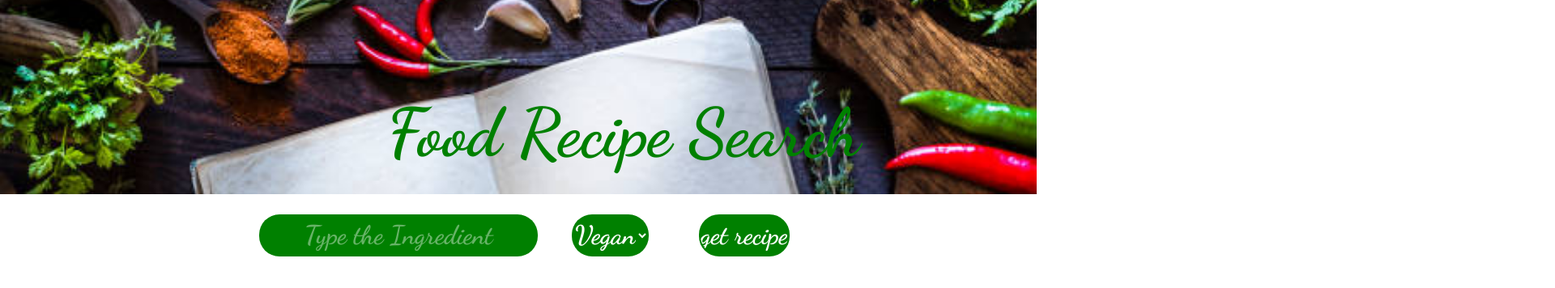
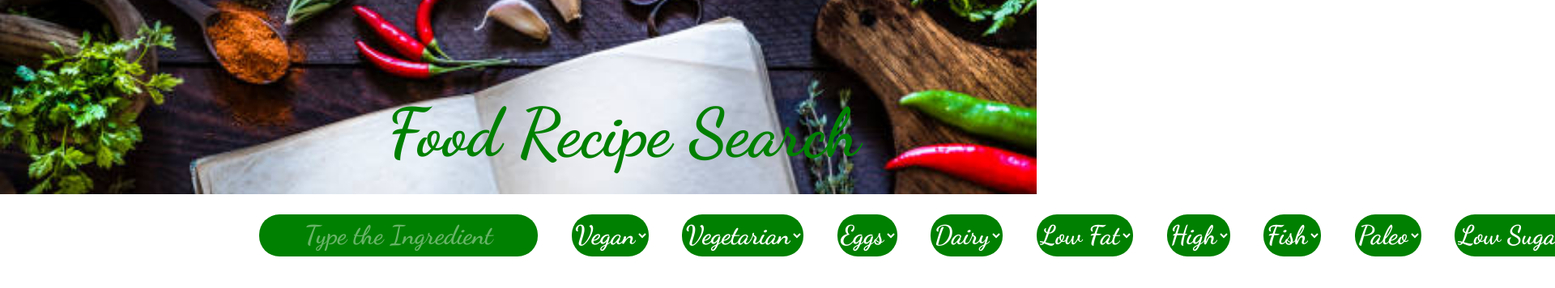
Before and after one commit to sgujuluva/food-recipe-app, a React (Create React App) app: page / in a window 1280 px wide. Shown: the top 356 px of the page at 81% size, 1920 px wide, since content can reach past the window. Built offline with nearby package versions, Linux system fonts and the light colour scheme; no server answers.

Commit message:
health label options given

```diff
--- a/src/App.js
+++ b/src/App.js
@@ -4,8 +4,9 @@ import { useState } from "react";
 import Axios from "axios";
 
 function App() {
+
   const [input, setInput] = useState("");
-  const [healthLabel,setHealthLabel] = useState("vegetarian");
+  const [healthLabel, setHealthLabel] = useState("vegetarian");
   const [recipes, setRecipes] = useState([]);
 
   const url = `https://api.edamam.com/search?q=${input}&app_id=1c719840&app_key=${process.env.REACT_APP_API_KEY}&from=0&to=3&calories=591-722&health=${healthLabel}`;
@@ -14,7 +15,7 @@ function App() {
   const apiFetch = async () => {
     const response = await Axios.get(url);
     setRecipes(response.data.hits);
-    console.log(response.data.hits)
+    console.log(response.data.hits);
   };
 
   const handleSubmit = (e) => {
@@ -26,7 +27,7 @@ function App() {
     <div className="recipe-content">
       <div className="header">
         <span>
-          <h1 >Food Recipe Search</h1>
+          <h1>Food Recipe Search</h1>
         </span>
       </div>
 
@@ -40,7 +41,34 @@ function App() {
           placeholder="Type the Ingredient"
         />
         <select className="ingredient-labels" name="" id="">
-          <option value="vegan">Vegan</option>
+          <option onClick = {() => setHealthLabel("vegan")} value="vegan">Vegan</option>
+        </select>
+        <select className="ingredient-labels" name="" id="">
+          <option onClick = {() => setHealthLabel("vegetarian")} value="vegetarian">Vegetarian</option>
+        </select>
+        <select className="ingredient-labels" name="" id="">
+          <option onClick = {() => setHealthLabel("eggs")} value="eggs">Eggs</option>
+        </select>
+        <select className="ingredient-labels" name="" id="">
+          <option onClick = {() => setHealthLabel("dairy")} value="dairy ">Dairy</option>
+        </select>
+        <select className="ingredient-labels" name="" id="">
+          <option onClick = {() => setHealthLabel("low-fat")} value="low-fat">Low Fat</option>
+        </select>
+        <select className="ingredient-labels" name="" id="">
+          <option onClick = {() => setHealthLabel("high-fiber")} value="high-fiber">High</option>
+        </select>
+        <select className="ingredient-labels" name="" id="">
+          <option onClick = {() => setHealthLabel("fish")} value="fish">Fish</option>
+        </select>
+        <select className="ingredient-labels" name="" id="">
+          <option onClick = {() => setHealthLabel("paleo")} value="paleo">Paleo</option>
+        </select>
+        <select className="ingredient-labels" name="" id="">
+          <option onClick = {() => setHealthLabel("low-sugar")} vaSugar="low-sugar">Low Sugar</option>
+        </select>
+        <select className="ingredient-labels" name="" id="">
+          <option onClick = {() => setHealthLabel("gluten")} value="gluten">Gluten</option>
         </select>
         <input type="submit" value="get recipe" className="submit" />
       </form>
```
